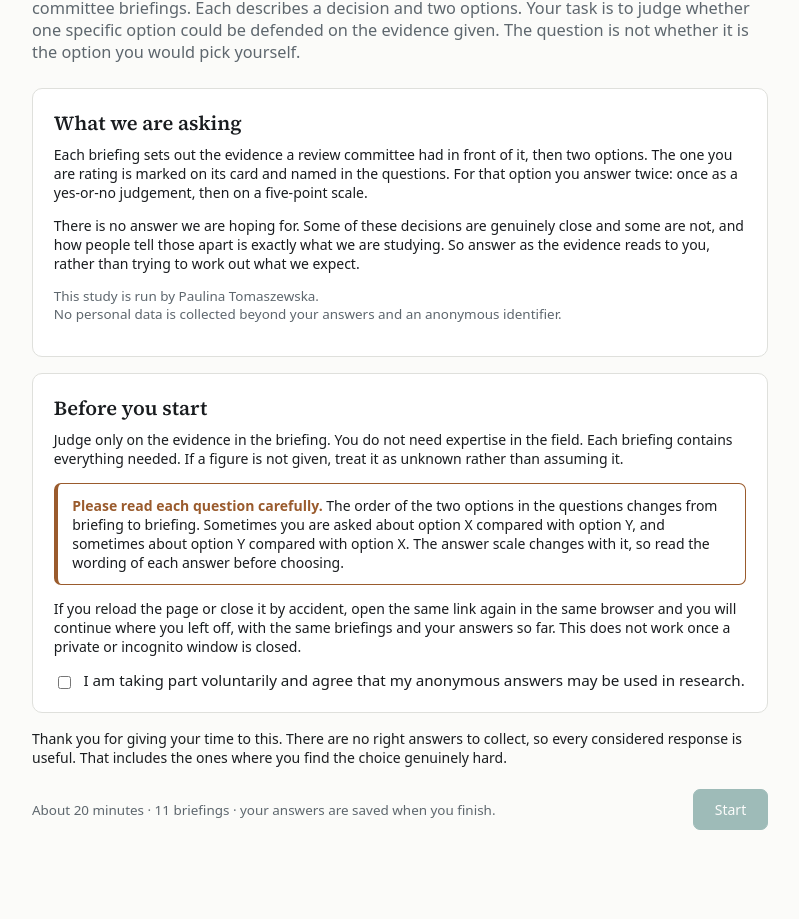
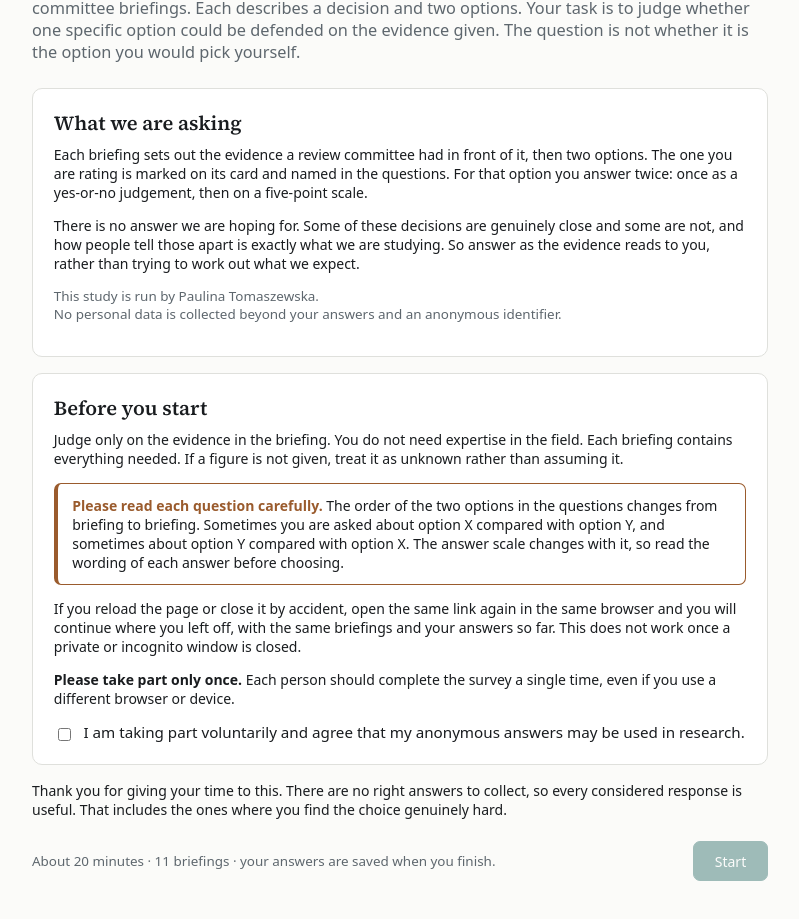
Before and after one commit to ptomaszewska/HoldSway-survey, a plain HTML site: page index.html in a window 1280 px wide. Shown: the part 145-1064 px from the top of the page, without its empty margins (240-1039 px from the left). Before the commit the page ends 1039 px from the top, so only its background shows below. Drawn offline with Linux system fonts and the light colour scheme.

Commit message:
Ask respondents to take part only once
Co-Authored-By: Claude Opus 5.5 <noreply@anthropic.com>

```diff
--- a/index.html
+++ b/index.html
@@ -238,6 +238,8 @@ function renderIntro(){
     <p style="margin-top:.9rem">If you reload the page or close it by accident, open the same link
     again in the same browser and you will continue where you left off, with the same briefings
     and your answers so far. This does not work once a private or incognito window is closed.</p>
+    <p><b>Please take part only once.</b> Each person should complete the survey a single time,
+    even if you use a different browser or device.</p>
     <label style="display:flex;gap:.6rem;align-items:flex-start;font-size:.95rem;margin-top:.9rem">
       <input type="checkbox" id="consent" style="margin-top:.35rem">
       <span>I am taking part voluntarily and agree that my anonymous answers may be used in research.</span>
```
